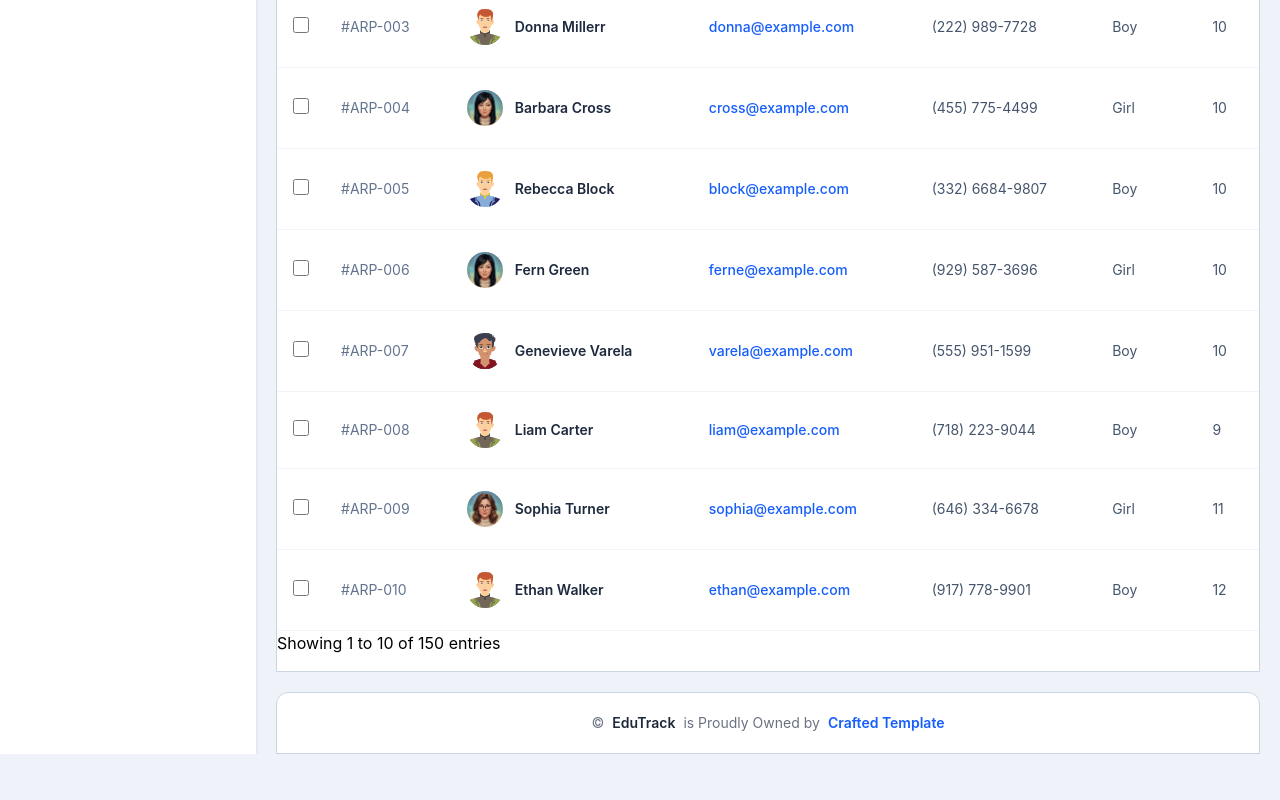
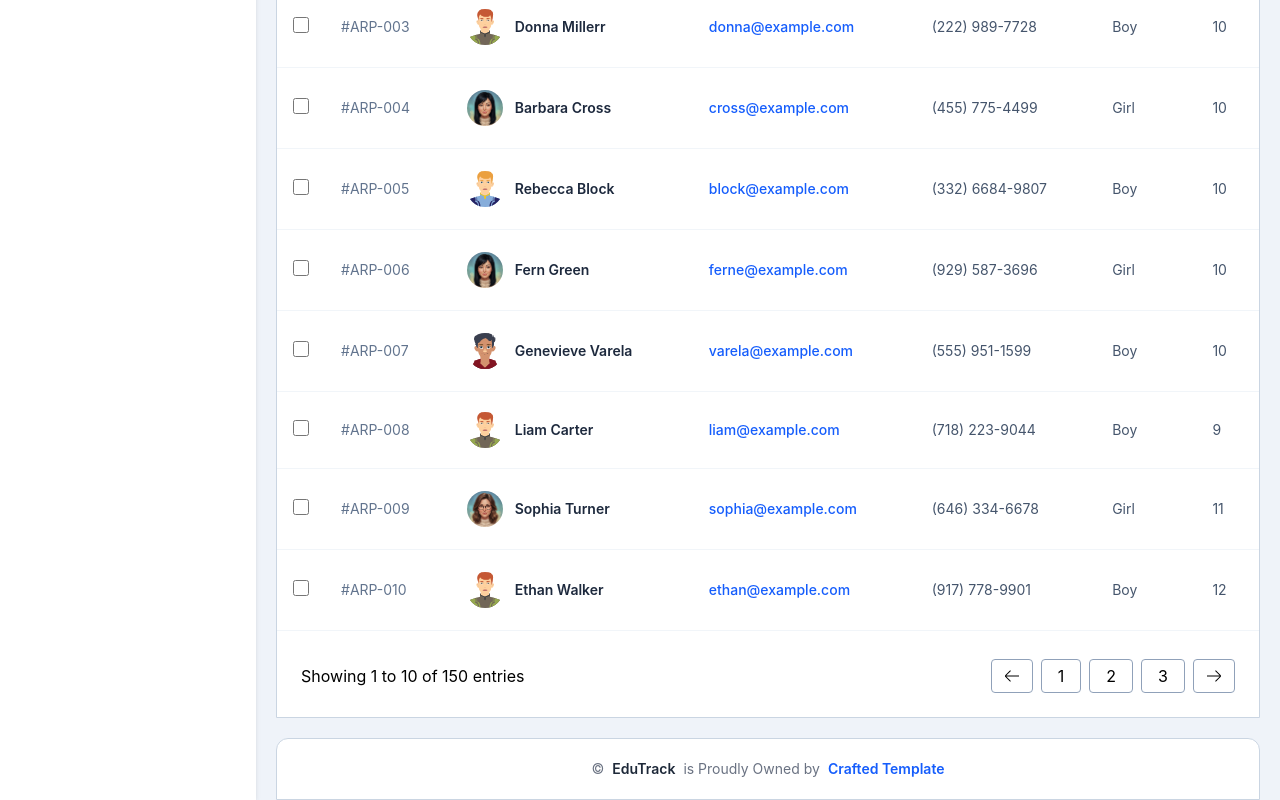
Before and after one commit to FirstAyo/EduTrack-Admin, a React (Vite) app: page /studentlist in a window 1280 px wide. Shown: the part 476-1276 px from the top of the page. Before the commit the page ends 1230 px from the top, so only its background shows below. Built offline with nearby package versions, Linux system fonts and the light colour scheme.

Commit message:
added the bottom navigation to the table component

```diff
--- a/src/components/sections/Tables.jsx
+++ b/src/components/sections/Tables.jsx
@@ -2,6 +2,8 @@
 
 import React from "react";
 import Input from "../ui/Input";
+import arrowLeftIcon from "../../assets/icons/arrow-left.svg";
+import arrowRightIcon from "../../assets/icons/arrow-right.svg";
 
 export default function Tables({ data = [], columns = [] }) {
   return (
@@ -67,13 +69,36 @@ export default function Tables({ data = [], columns = [] }) {
         </div>
 
         {/* bottom of table pagination */}
-        <div>
+        <div className="flex items-center justify-between px-6 mt-5 py-2">
           <p>
             Showing <span>1</span> to <span>10</span> of <span>150</span>{" "}
             entries
           </p>
 
-
+          <div className="flex items-center gap-2">
+            <button className="cursor-pointer border py-1 px-2 border-slate-400 rounded-sm">
+              <img
+                src={arrowLeftIcon}
+                alt="arrow left icon"
+                className="h-6 w-6"
+              />
+            </button>
+            {[1, 2, 3].map((num, idx) => (
+              <button
+                key={idx}
+                className="cursor-pointer border py-1 px-4 border-slate-400 rounded-sm hover:bg-blue-600 hover:text-white"
+              >
+                {num}
+              </button>
+            ))}
+            <button className="cursor-pointer border py-1 px-2 border-slate-400 rounded-sm">
+              <img
+                src={arrowRightIcon}
+                alt="arrow right icon"
+                className="h-6 w-6"
+              />
+            </button>
+          </div>
         </div>
       </div>
     </div>
```
